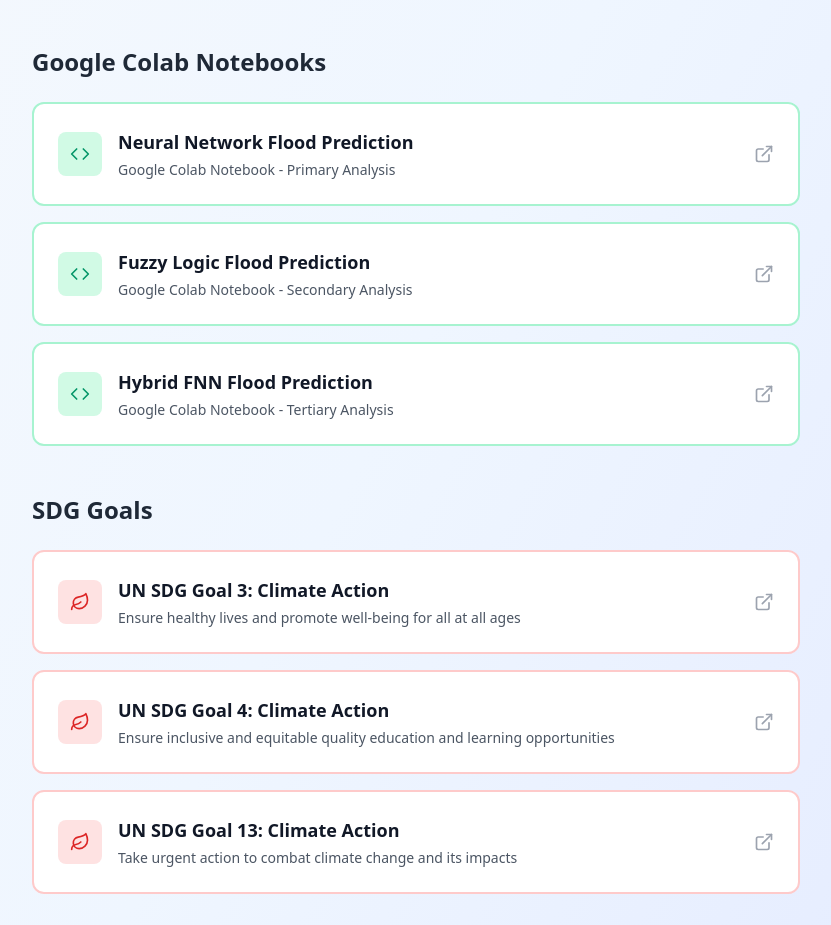
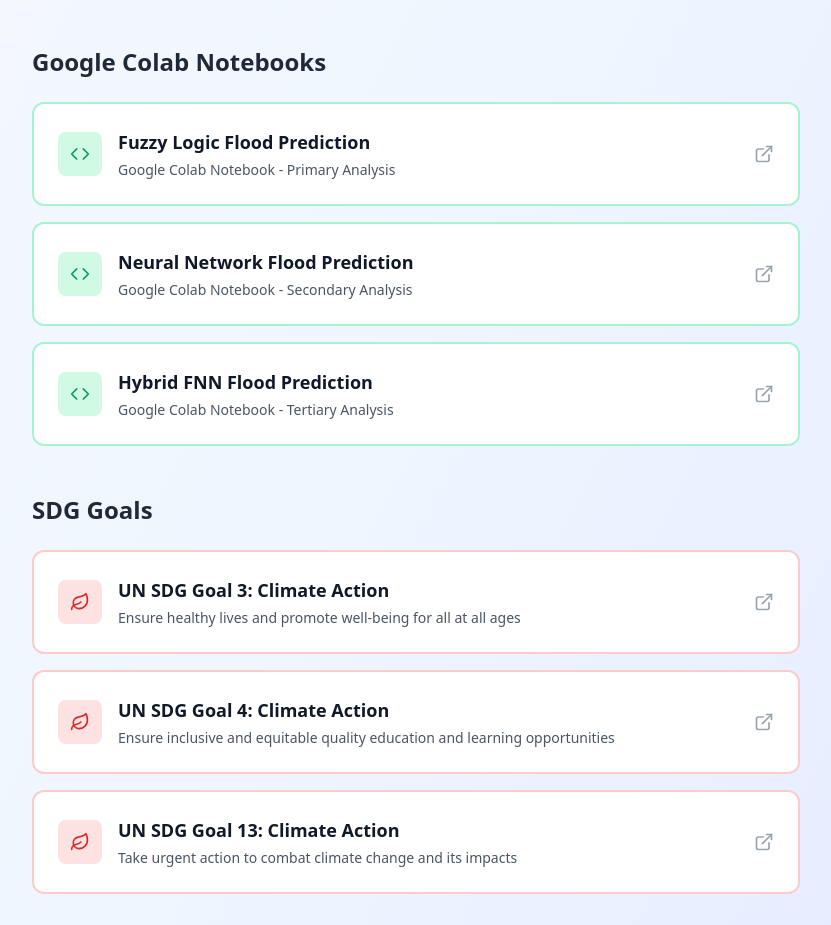
Before and after one commit to george-bobby/flood-prediction, a React (Vite) app: page / in a window 1280 px wide. Shown: the part 886-1811 px from the top of the page, without its empty margins (224-1055 px from the left). Built offline with nearby package versions, Linux system fonts and the light colour scheme.

Commit message:
Update Home.tsx

```diff
--- a/src/pages/Home.tsx
+++ b/src/pages/Home.tsx
@@ -41,13 +41,13 @@ const Home = () => {
 
   const colabLinks = [
     {
-      title: "Neural Network Flood Prediction",
+      title: "Fuzzy Logic Flood Prediction",
       description: "Google Colab Notebook - Primary Analysis",
       url: "https://colab.research.google.com/drive/1Y1xurUQHVsMB_hu0UpQeXFd8UPo8NNTo?usp=sharing",
       icon: <Code className="w-5 h-5" />
     },
     {
-      title: "Fuzzy Logic Flood Prediction",
+      title: "Neural Network Flood Prediction",
       description: "Google Colab Notebook - Secondary Analysis",
       url: "https://colab.research.google.com/drive/1D145yB779D0m17odxyU0qtZIJwSzkpnD?usp=sharing",
       icon: <Code className="w-5 h-5" />
```
